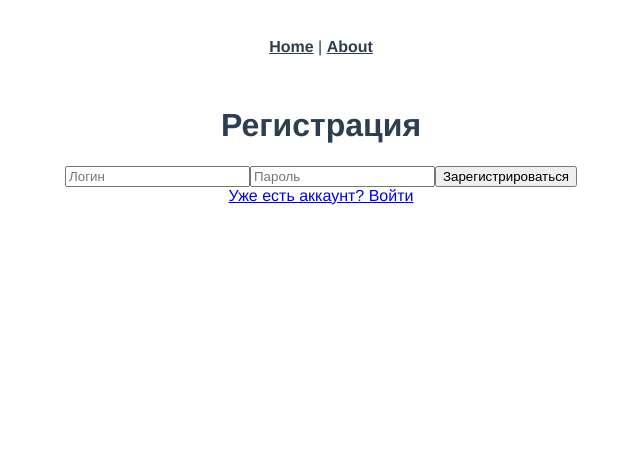
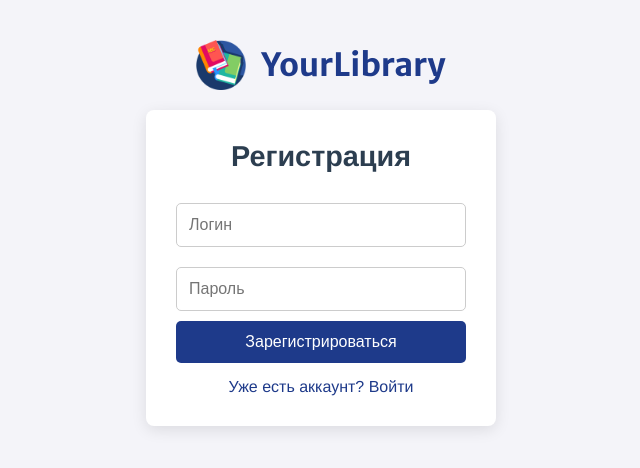
Before and after one commit to Shp1nat/your_library_frontend, a Vue app: page /register in a window 1280 px wide. Shown: the top 468 px of the page, without its empty margins (319-959 px from the left). Built offline with nearby package versions, Linux system fonts and the light colour scheme.

Commit message:
formatted authorization pages

```diff
--- a/public/index.html
+++ b/public/index.html
@@ -2,7 +2,8 @@
 <html lang="">
   <head>
     <meta charset="utf-8">
-    <meta http-equiv="X-UA-Compatible" content="IE=edge">
+      <link href="https://fonts.googleapis.com/css2?family=Merriweather+Sans:wght@700&display=swap" rel="stylesheet">
+      <meta http-equiv="X-UA-Compatible" content="IE=edge">
     <meta name="viewport" content="width=device-width,initial-scale=1.0">
     <link rel="icon" href="<%= BASE_URL %>favicon.ico">
     <title><%= htmlWebpackPlugin.options.title %></title>
--- a/src/App.vue
+++ b/src/App.vue
@@ -1,30 +1,38 @@
 <template>
-  <nav>
-    <router-link to="/">Home</router-link> |
-    <router-link to="/about">About</router-link>
-  </nav>
-  <router-view/>
+  <div id="app">
+    <main class="app-main">
+      <router-view />
+    </main>
+  </div>
 </template>
 
 <style>
+* {
+  margin: 0;
+  padding: 0;
+  box-sizing: border-box;
+}
+
+body, html {
+  height: 100%;
+  overflow: hidden;
+}
+
 #app {
   font-family: Avenir, Helvetica, Arial, sans-serif;
-  -webkit-font-smoothing: antialiased;
-  -moz-osx-font-smoothing: grayscale;
-  text-align: center;
   color: #2c3e50;
+  min-height: 100vh;
+  display: flex;
+  flex-direction: column;
 }
 
-nav {
-  padding: 30px;
-}
-
-nav a {
-  font-weight: bold;
-  color: #2c3e50;
-}
-
-nav a.router-link-exact-active {
-  color: #42b983;
+.app-main {
+  flex: 1;
+  display: flex;
+  justify-content: center;
+  align-items: flex-start;
+  height: 100%;
+  overflow: hidden;
+  background: #f4f4f9;
 }
 </style>
--- a/src/components/LoginPage.vue
+++ b/src/components/LoginPage.vue
@@ -1,11 +1,19 @@
 <template>
-  <div>
-    <h1>Вход</h1>
-    <input v-model="username" placeholder="Логин" />
-    <input v-model="password" placeholder="Пароль" type="password" />
-    <button @click="login">Войти</button>
-    <br />
-    <router-link to="/register">Нет аккаунта? Зарегистрироваться</router-link>
+  <div class="login-container">
+    <div class="login-header">
+      <img src="@/assets/yourLibraryLogo.png" alt="Logo" class="logo" />
+      <h2 class="brand-title">YourLibrary</h2>
+    </div>
+    <div class="login-box">
+      <h1>Вход</h1>
+      <input v-model="username" placeholder="Логин" class="input-field" />
+      <input v-model="password" placeholder="Пароль" type="password" class="input-field" />
+      <div v-if="errorMessage" class="error-message">
+        {{ errorMessage }}
+      </div>
+      <button @click="login" class="submit-button">Войти</button>
+      <router-link to="/register" class="register-link">Нет аккаунта? Зарегистрироваться</router-link>
+    </div>
   </div>
 </template>
 
@@ -15,10 +23,12 @@ export default {
     return {
       username: '',
       password: '',
+      errorMessage: ''
     }
   },
   methods: {
     async login() {
+      this.errorMessage = '';
       try {
         const response = await fetch('http://localhost:3000/proxy/sign-in-user.json', {
           method: 'POST',
@@ -27,19 +37,121 @@ export default {
         })
         const data = await response.json()
         if (data.error) {
-          alert(data.error)
+          this.errorMessage = data.error;
         } else {
-          console.log('TOKEN:', data.result.accessToken)
           localStorage.setItem('token', data.result.accessToken)
           localStorage.setItem('userId', data.result.id)
-          alert('Вход выполнен!')
           this.$router.push('/dashboard/profile')
         }
       } catch (err) {
         console.error('Login error:', err)
-        alert('Ошибка входа')
+        this.errorMessage = 'Ошибка подключения к серверу';
       }
     }
   }
 }
 </script>
+
+<style scoped>
+@import url('https://fonts.googleapis.com/css2?family=Merriweather+Sans:wght@700&display=swap');
+
+.error-message {
+  background-color: #ffe0e0;
+  color: #8b0000;
+  padding: 10px;
+  border: 1px solid #ffb3b3;
+  border-radius: 5px;
+  margin: 10px 0;
+  font-weight: bold;
+  text-align: center;
+  animation: fadeIn 0.3s ease;
+}
+
+@keyframes fadeIn {
+  from { opacity: 0; transform: translateY(-5px); }
+  to { opacity: 1; transform: translateY(0); }
+}
+
+.login-container {
+  display: flex;
+  flex-direction: column;
+  align-items: center;
+  height: 100vh;
+  background: #f4f4f9;
+  padding-top: 40px;
+}
+
+.login-header {
+  display: flex;
+  align-items: center;
+  margin-bottom: 20px;
+}
+
+.logo {
+  height: 50px;
+  margin-right: 15px;
+}
+
+.brand-title {
+  font-family: 'Merriweather Sans', sans-serif;
+  font-size: 2rem;
+  color: #1e3a8a;
+}
+
+.login-box {
+  background: white;
+  padding: 30px;
+  border-radius: 8px;
+  box-shadow: 0 4px 15px rgba(0, 0, 0, 0.1);
+  width: 350px;
+  text-align: center;
+}
+
+h1 {
+  font-size: 1.8rem;
+  color: #2c3e50;
+  margin-bottom: 20px;
+}
+
+.input-field {
+  width: 100%;
+  padding: 12px;
+  margin: 10px 0;
+  border: 1px solid #ccc;
+  border-radius: 5px;
+  font-size: 1rem;
+  outline: none;
+  transition: border-color 0.3s ease;
+}
+
+.input-field:focus {
+  border-color: #1e3a8a;
+}
+
+.submit-button {
+  width: 100%;
+  padding: 12px;
+  background-color: #1e3a8a;
+  color: white;
+  border: none;
+  border-radius: 5px;
+  font-size: 1rem;
+  cursor: pointer;
+  transition: background-color 0.3s ease;
+}
+
+.submit-button:hover {
+  background-color: #1e2a47;
+}
+
+.register-link {
+  display: block;
+  margin-top: 15px;
+  color: #1e3a8a;
+  text-decoration: none;
+}
+
+.register-link:hover {
+  text-decoration: underline;
+}
+</style>
--- a/src/components/RegisterPage.vue
+++ b/src/components/RegisterPage.vue
@@ -1,11 +1,22 @@
 <template>
-  <div>
-    <h1>Регистрация</h1>
-    <input v-model="username" placeholder="Логин" />
-    <input v-model="password" placeholder="Пароль" type="password" />
-    <button @click="register">Зарегистрироваться</button>
-    <br />
-    <router-link to="/login">Уже есть аккаунт? Войти</router-link>
+  <div class="register-container">
+    <div class="register-header">
+      <img src="@/assets/yourLibraryLogo.png" alt="Logo" class="logo" />
+      <h2 class="brand-title">YourLibrary</h2>
+    </div>
+    <div class="register-box">
+      <h1>Регистрация</h1>
+      <input v-model="username" placeholder="Логин" class="input-field" />
+      <input v-model="password" placeholder="Пароль" type="password" class="input-field" />
+      <div v-if="errorMessage" class="error-message">
+        {{ errorMessage }}
+      </div>
+      <div v-if="successMessage" class="success-message">
+        {{ successMessage }}
+      </div>
+      <button @click="register" class="submit-button">Зарегистрироваться</button>
+      <router-link to="/login" class="login-link">Уже есть аккаунт? Войти</router-link>
+    </div>
   </div>
 </template>
 
@@ -15,29 +26,155 @@ export default {
     return {
       username: '',
       password: '',
+      errorMessage: '',
+      successMessage: '',
     }
   },
   methods: {
     async register() {
+      this.errorMessage = '';
+      this.successMessage = '';
       try {
         const response = await fetch('http://localhost:3000/proxy/sign-up-user.json', {
           method: 'POST',
           headers: { 'Content-Type': 'application/json' },
-          body: JSON.stringify({ user: {login: this.username, password: this.password} }),
+          body: JSON.stringify({ user: { login: this.username, password: this.password } }),
         });
         const data = await response.json();
         if (data.error) {
-          alert(data.error);
+          this.errorMessage = data.error;
         } else {
-          console.log('Token:', data);
-          alert('Регистрация успешна!');
-          this.$router.push('/login');
+          this.successMessage = 'Регистрация прошла успешно!';
+          setTimeout(() => {
+            this.$router.push('/login');
+          }, 2000);
         }
       } catch (err) {
         console.error('Registration error:', err);
-        alert('Ошибка регистрации');
+        this.errorMessage = 'Ошибка подключения к серверу';
       }
     }
   }
 }
 </script>
+
+<style scoped>
+@import url('https://fonts.googleapis.com/css2?family=Merriweather+Sans:wght@700&display=swap');
+
+.error-message {
+  background-color: #ffe0e0;
+  color: #8b0000;
+  padding: 10px;
+  border: 1px solid #ffb3b3;
+  border-radius: 5px;
+  margin: 10px 0;
+  font-weight: bold;
+  text-align: center;
+  animation: fadeIn 0.3s ease;
+}
+
+@keyframes fadeIn {
+  from { opacity: 0; transform: translateY(-5px); }
+  to { opacity: 1; transform: translateY(0); }
+}
+
+.success-message {
+  background-color: #d1f7d6;
+  color: #006400;
+  padding: 10px;
+  border: 1px solid #a5e6aa;
+  border-radius: 5px;
+  margin: 10px 0;
+  font-weight: bold;
+  text-align: center;
+  animation: fadeIn 0.3s ease;
+}
+
+@keyframes fadeIn {
+  from { opacity: 0; transform: translateY(-5px); }
+  to { opacity: 1; transform: translateY(0); }
+}
+
+.register-container {
+  display: flex;
+  flex-direction: column;
+  align-items: center;
+  height: 100vh;
+  background: #f4f4f9;
+  padding-top: 40px;
+}
+
+.register-header {
+  display: flex;
+  align-items: center;
+  margin-bottom: 20px;
+}
+
+.logo {
+  height: 50px;
+  margin-right: 15px;
+}
+
+.brand-title {
+  font-family: 'Merriweather Sans', sans-serif;
+  font-size: 2rem;
+  color: #1e3a8a;
+}
+
+.register-box {
+  background: white;
+  padding: 30px;
+  border-radius: 8px;
+  box-shadow: 0 4px 15px rgba(0, 0, 0, 0.1);
+  width: 350px;
+  text-align: center;
+}
+
+h1 {
+  font-size: 1.8rem;
+  color: #2c3e50;
+  margin-bottom: 20px;
+}
+
+.input-field {
+  width: 100%;
+  padding: 12px;
+  margin: 10px 0;
+  border: 1px solid #ccc;
+  border-radius: 5px;
+  font-size: 1rem;
+  outline: none;
+  transition: border-color 0.3s ease;
+}
+
+.input-field:focus {
+  border-color: #1e3a8a;
+}
+
+.submit-button {
+  width: 100%;
+  padding: 12px;
+  background-color: #1e3a8a;
+  color: white;
+  border: none;
+  border-radius: 5px;
+  font-size: 1rem;
+  cursor: pointer;
+  transition: background-color 0.3s ease;
+}
+
+.submit-button:hover {
+  background-color: #1e2a47;
+}
+
+.login-link {
+  display: block;
+  margin-top: 15px;
+  color: #1e3a8a;
+  text-decoration: none;
+}
+
+.login-link:hover {
+  text-decoration: underline;
+}
+</style>
--- a/src/views/UserDashboard.vue
+++ b/src/views/UserDashboard.vue
@@ -1,10 +1,14 @@
 <template>
   <div class="dashboard">
     <aside class="sidebar">
-      <router-link to="/dashboard/profile">Профиль</router-link>
-      <router-link to="/dashboard/books">Книги</router-link>
-      <router-link to="/dashboard/orders">Заказы</router-link>
-      <router-link to="/dashboard/vacancies">Вакансии</router-link>
+      <img src="@/assets/yourLibraryLogo.png" alt="Logo" class="logo" />
+      <nav class="menu">
+        <router-link to="/dashboard/profile">Профиль</router-link>
+        <router-link to="/dashboard/books">Книги</router-link>
+        <router-link to="/dashboard/orders">Заказы</router-link>
+        <router-link to="/dashboard/vacancies">Вакансии</router-link>
+      </nav>
+      <button @click="logout" class="logout-button">Выход</button>
     </aside>
     <main class="content">
       <router-view />
@@ -12,27 +16,69 @@
   </div>
 </template>
 
+<script>
+export default {
+  methods: {
+    logout() {
+      localStorage.removeItem('token');
+      localStorage.removeItem('userId');
+      this.$router.push('/login');
+    }
+  }
+}
+</script>
+
 <style scoped>
 .dashboard {
   display: flex;
+  min-height: 100vh;
 }
 
 .sidebar {
-  width: 200px;
+  width: 220px;
   background: #f0f0f0;
   padding: 20px;
-  min-height: 100vh;
+  box-shadow: 2px 0 5px rgba(0, 0, 0, 0.1);
+  display: flex;
+  flex-direction: column;
+  justify-content: space-between;
 }
 
-.sidebar a {
+.logo {
   display: block;
-  margin: 10px 0;
+  width: 100%;
+  max-width: 160px;
+  margin: 0 auto 30px auto;
+}
+
+.menu a {
+  display: block;
+  margin: 15px 0;
   font-weight: bold;
   color: #333;
+  text-decoration: none;
+}
+
+.menu a.router-link-exact-active {
+  color: #42b983;
+}
+
+.logout-button {
+  padding: 10px 20px;
+  background-color: #ff4d4f;
+  color: white;
+  border: none;
+  border-radius: 5px;
+  cursor: pointer;
+  margin-top: 20px;
+}
+
+.logout-button:hover {
+  background-color: #ff7875;
 }
 
 .content {
   flex-grow: 1;
-  padding: 20px;
+  padding: 30px;
 }
 </style>
--- a/src/views/dashboard/ProfileView.vue
+++ b/src/views/dashboard/ProfileView.vue
@@ -66,8 +66,6 @@ export default {
         const data = await response.json();
         if (data.error) {
           alert('Ошибка сохранения: ' + data.error);
-        } else {
-          alert('Профиль обновлен');
         }
       } catch (err) {
         console.error('Ошибка при сохранении профиля', err);
```
Also changed, not shown: src/assets/yourLibraryLogo.png (added).
